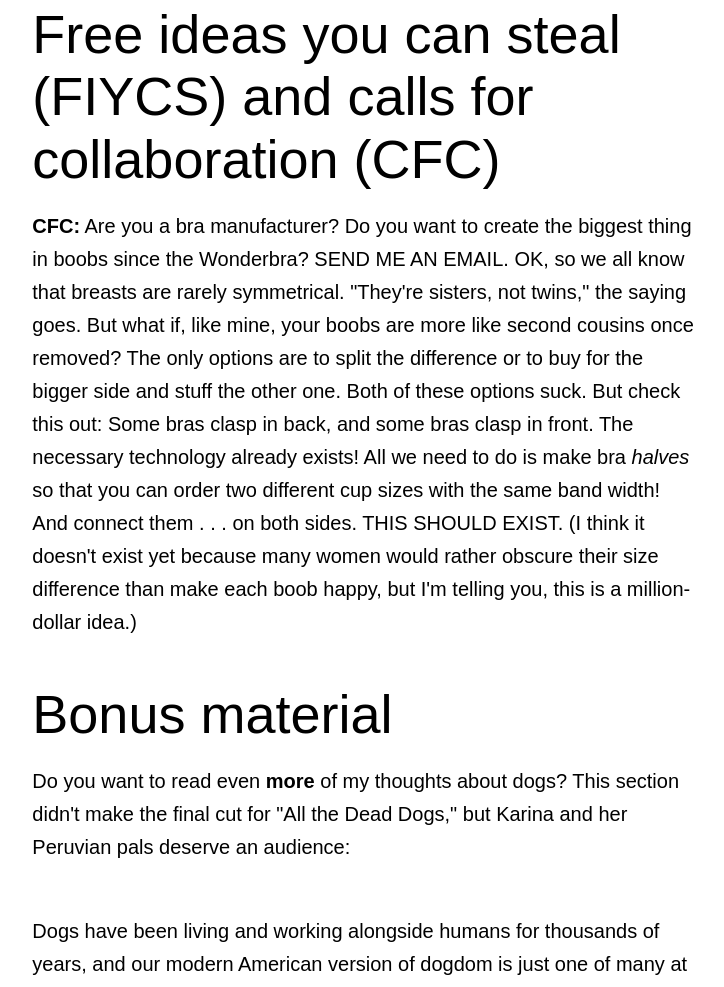
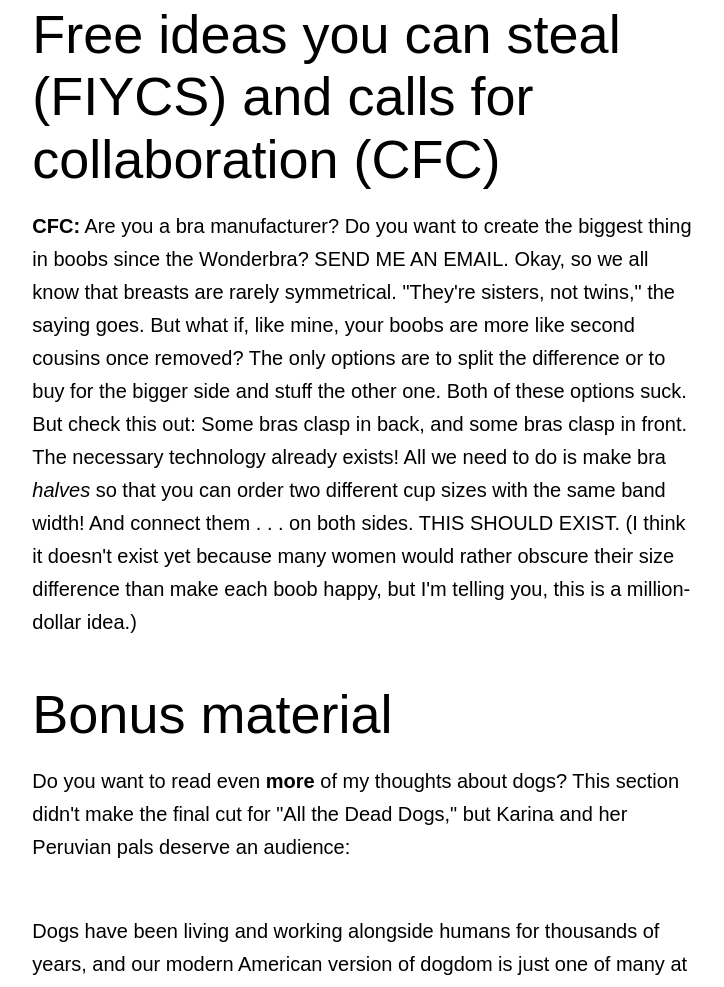
Before and after one commit to clottman/elizabethzaleski, an Eleventy site: page pubs.md in a window 1280 px wide. Shown: the part 1547-2534 px from the top of the page, without its empty margins (274-998 px from the left). Built offline with nearby package versions, Linux system fonts and the light colour scheme; Eleventy itself is replaced by a stand-in of ours; files that its build step writes are made by us from their sources; a web font is replaced by a local one; what eleventy-auto-cache-buster would draw is missing.

Commit message:
Update pubs.md

```diff
--- a/pubs.md
+++ b/pubs.md
@@ -27,7 +27,7 @@ layout: default.njk
 - Big Dickens List. I bought the domain name bigdickenslist.com with the goal of creating and publishing Dickens-themed listicles, but part of the problem with Dickens is that by the time you've finished the fifteenth novel, it's hard to remember what happened in the previous fourteen. Maybe someday it will turn into something.
 
 # Free ideas you can steal (FIYCS) and calls for collaboration (CFC)
-<b>CFC:</b> Are you a bra manufacturer? Do you want to create the biggest thing in boobs since the Wonderbra? SEND ME AN EMAIL. OK, so we all know that breasts are rarely symmetrical. "They're sisters, not twins," the saying goes. But what if, like mine, your boobs are more like second cousins once removed? The only options are to split the difference or to buy for the bigger side and stuff the other one. Both of these options suck. But check this out: Some bras clasp in back, and some bras clasp in front. The necessary technology already exists! All we need to do is make bra <i>halves</i> so that you can order two different cup sizes with the same band width! And connect them . . . on both sides. THIS SHOULD EXIST. (I think it doesn't exist yet because many women would rather obscure their size difference than make each boob happy, but I'm telling you, this is a million-dollar idea.)
+<b>CFC:</b> Are you a bra manufacturer? Do you want to create the biggest thing in boobs since the Wonderbra? SEND ME AN EMAIL. Okay, so we all know that breasts are rarely symmetrical. "They're sisters, not twins," the saying goes. But what if, like mine, your boobs are more like second cousins once removed? The only options are to split the difference or to buy for the bigger side and stuff the other one. Both of these options suck. But check this out: Some bras clasp in back, and some bras clasp in front. The necessary technology already exists! All we need to do is make bra <i>halves</i> so that you can order two different cup sizes with the same band width! And connect them . . . on both sides. THIS SHOULD EXIST. (I think it doesn't exist yet because many women would rather obscure their size difference than make each boob happy, but I'm telling you, this is a million-dollar idea.)
 
 # Bonus material
 Do you want to read even **more** of my thoughts about dogs? This section didn't make the final cut for "All the Dead Dogs," but Karina and her Peruvian pals deserve an audience:
```
